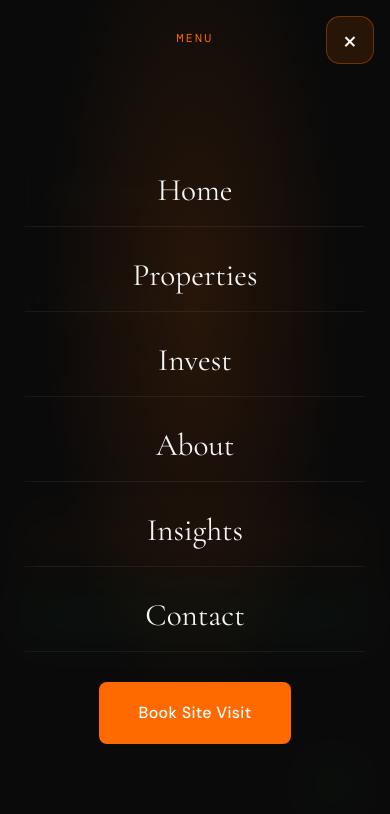
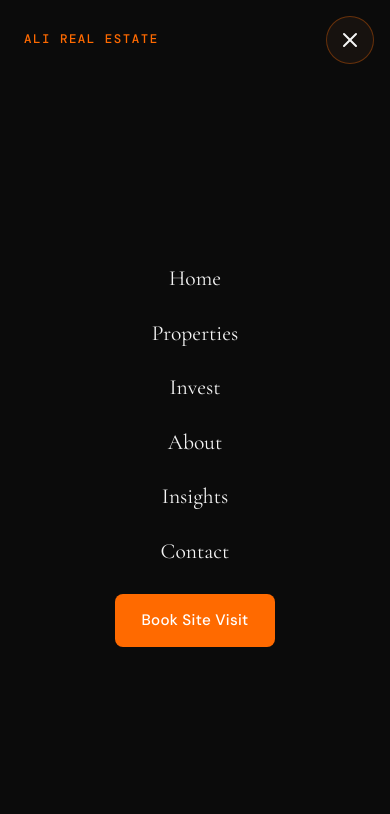
Before and after one commit to Shabbirrrrrrrr780123/Ali-Real-Estate-Final, a plain HTML site: page index.html in a window 390 px wide. Both pictures are taken after a click on the button "Open navigation". Shown: the top 814 px of the page. Drawn offline with nearby package versions, Linux system fonts and the light colour scheme; animation ran at ten frames a second.

Commit message:
hamburger discarded changes

```diff
--- a/css/style.css
+++ b/css/style.css
@@ -187,58 +187,64 @@ p { font-size: clamp(0.9rem, 1.5vw, 1.05rem); color: var(--text-secondary); line
   z-index: 1100;
   overflow-y: auto;
   padding: max(88px, calc(env(safe-area-inset-top) + 72px)) 24px max(32px, env(safe-area-inset-bottom));
-  background:
-    radial-gradient(ellipse at 50% 35%, rgba(255,106,0,0.12), transparent 55%),
-    rgba(11,11,11,0.98);
-  backdrop-filter: blur(20px);
+  background: #0B0B0B;
   flex-direction: column;
   align-items: center;
   justify-content: center;
-  gap: 14px;
+  gap: 4px;
 }
 .mobile-nav.open { display: flex; animation: mobile-nav-enter 0.25s ease both; }
 .mobile-nav::before {
-  content: 'MENU';
+  content: 'ALI REAL ESTATE';
   position: absolute;
-  top: max(30px, env(safe-area-inset-top));
-  left: 50%;
-  transform: translateX(-50%);
+  top: max(30px, calc(env(safe-area-inset-top) + 12px));
+  left: 24px;
   color: var(--accent);
   font-family: var(--font-mono);
-  font-size: 0.72rem;
-  letter-spacing: 0.2em;
+  font-size: 0.78rem;
+  font-weight: 500;
+  letter-spacing: 0.12em;
 }
 .mobile-nav a:not(.btn) {
   width: min(100%, 340px);
-  padding: 10px 20px;
-  border-bottom: 1px solid var(--border);
+  padding: 8px 16px;
   text-align: center;
   font-family: var(--font-display);
-  font-size: clamp(1.7rem, 8vw, 2.1rem);
+  font-size: clamp(1.35rem, 5vw, 1.65rem);
   color: var(--text-primary);
   transition: var(--transition);
 }
 .mobile-nav a:not(.btn):hover { color: var(--accent); transform: translateY(-2px); }
-.mobile-nav .btn { margin-top: 16px; }
+.mobile-nav .btn { margin-top: 14px; padding: 14px 26px; font-size: 0.95rem; }
 .mobile-nav-close {
   position: absolute;
   top: max(16px, env(safe-area-inset-top));
   right: max(16px, env(safe-area-inset-right));
   z-index: 1;
-  display: grid;
+  display: block;
   width: 48px;
   height: 48px;
-  place-items: center;
+  padding: 0;
+  appearance: none;
   border: 1px solid var(--border-accent);
-  border-radius: 14px;
-  background: rgba(255,106,0,0.12);
-  color: var(--text-primary);
-  font: inherit;
-  font-size: 1.8rem;
-  line-height: 1;
+  border-radius: 50%;
+  background: #17120F;
   cursor: pointer;
   transition: var(--transition);
 }
+.mobile-nav-close::before,
+.mobile-nav-close::after {
+  content: '';
+  position: absolute;
+  top: 50%;
+  left: 50%;
+  width: 19px;
+  height: 2px;
+  border-radius: 2px;
+  background: var(--text-primary);
+}
+.mobile-nav-close::before { transform: translate(-50%, -50%) rotate(45deg); }
+.mobile-nav-close::after { transform: translate(-50%, -50%) rotate(-45deg); }
 .mobile-nav-close:hover { background: var(--accent); transform: rotate(90deg); }
 @keyframes mobile-nav-enter {
   from { opacity: 0; }
--- a/index.html
+++ b/index.html
@@ -35,7 +35,7 @@
 
 <!-- Mobile Nav -->
 <div class="mobile-nav" id="mobileNav">
-  <button class="mobile-nav-close" id="mobileNavClose" type="button" aria-label="Close navigation">×</button>
+  <button class="mobile-nav-close" id="mobileNavClose" type="button" aria-label="Close navigation"></button>
   <a href="index.html">Home</a>
   <a href="pages/properties.html">Properties</a>
   <a href="pages/investment.html">Invest</a>
```
Also changed, not shown: pages/about.html (+1 -1 lines), pages/blog.html (+1 -1 lines), pages/book-visit.html (+1 -1 lines), pages/contact.html (+1 -1 lines), pages/investment.html (+1 -1 lines), pages/properties.html (+1 -1 lines), pages/testimonials.html (+1 -1 lines).
